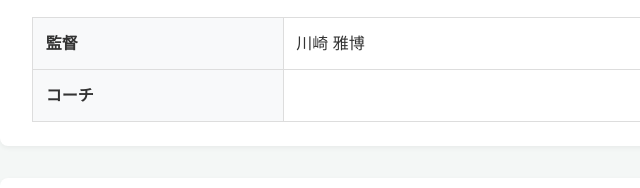
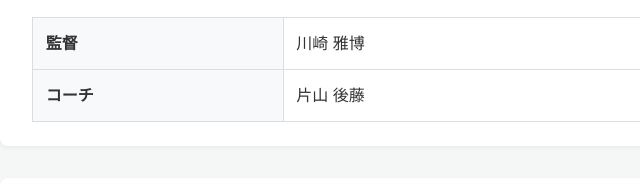
Before and after one commit to ebechilds-byte/oasa-childs, a plain HTML site: page index.html in a window 1280 px wide. Shown: the part 1712-1900 px from the top of the page, 190-830 px from the left. Drawn offline with Linux system fonts and the light colour scheme.

Commit message:
Update index.html

````diff
--- a/index.html
+++ b/index.html
@@ -404,7 +404,7 @@
                 </tr>
                 <tr>
                     <th>コーチ</th>
-                    <td></td>
+                    <td>片山 後藤</td>
                 </tr>
             </table>
         </section>
@@ -633,3 +633,4 @@
 
 </body>
 </html>
+```[cite: 1]
````
